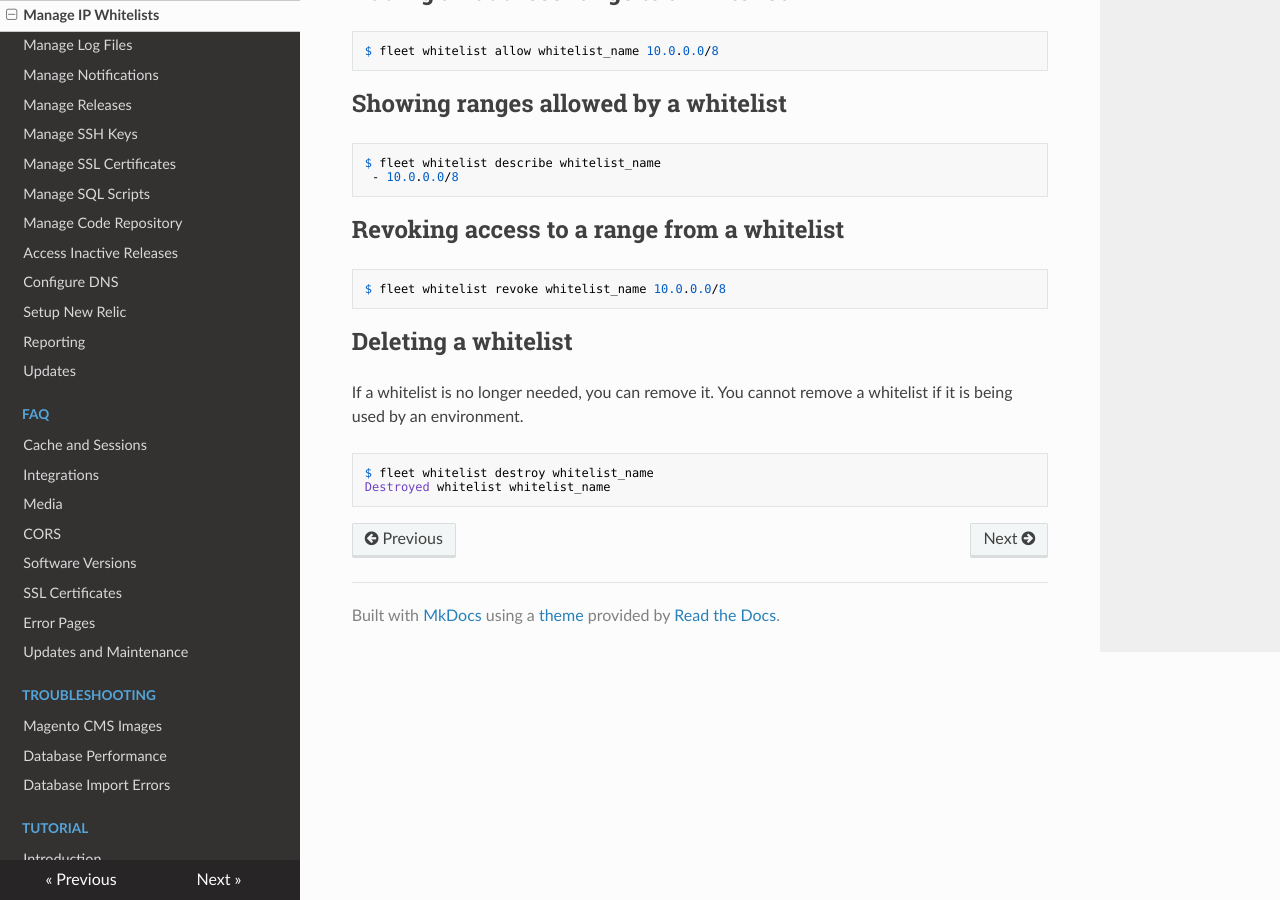
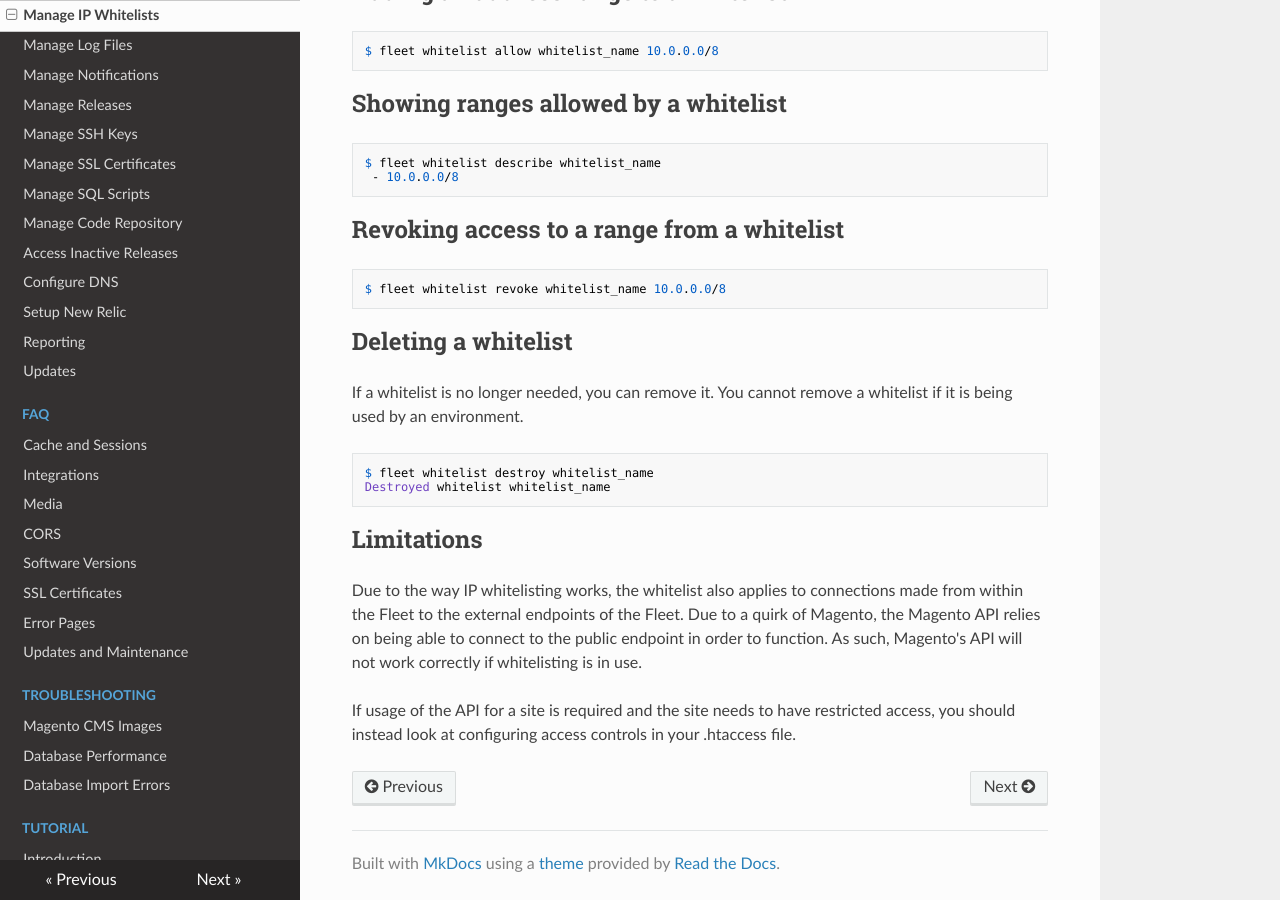
Before and after one commit to anchor/fleet-magento-docs, an MkDocs documentation site: the page built from docs/how-to/manage-whitelists.md, in a window 1280 px wide and 900 px high, scrolled down 600 px. Built offline with MkDocs 1.6.1, drawn with Linux system fonts in a browser that asks for light colours; nearby versions of some CDN libraries; old or Windows-style settings are respelled for this version of MkDocs.

Commit message:
Document limitations of whitelisting

````diff
--- a/docs/how-to/manage-whitelists.md
+++ b/docs/how-to/manage-whitelists.md
@@ -53,3 +53,10 @@ If a whitelist is no longer needed, you can remove it. You cannot remove a white
 $ fleet whitelist destroy whitelist_name
 Destroyed whitelist whitelist_name
 ```
+
+Limitations
+----
+
+Due to the way IP whitelisting works, the whitelist also applies to connections made from within the Fleet to the external endpoints of the Fleet. Due to a quirk of Magento, the Magento API relies on being able to connect to the public endpoint in order to function. As such, Magento's API will not work correctly if whitelisting is in use.
+
+If usage of the API for a site is required and the site needs to have restricted access, you should instead look at configuring access controls in your .htaccess file.
````
